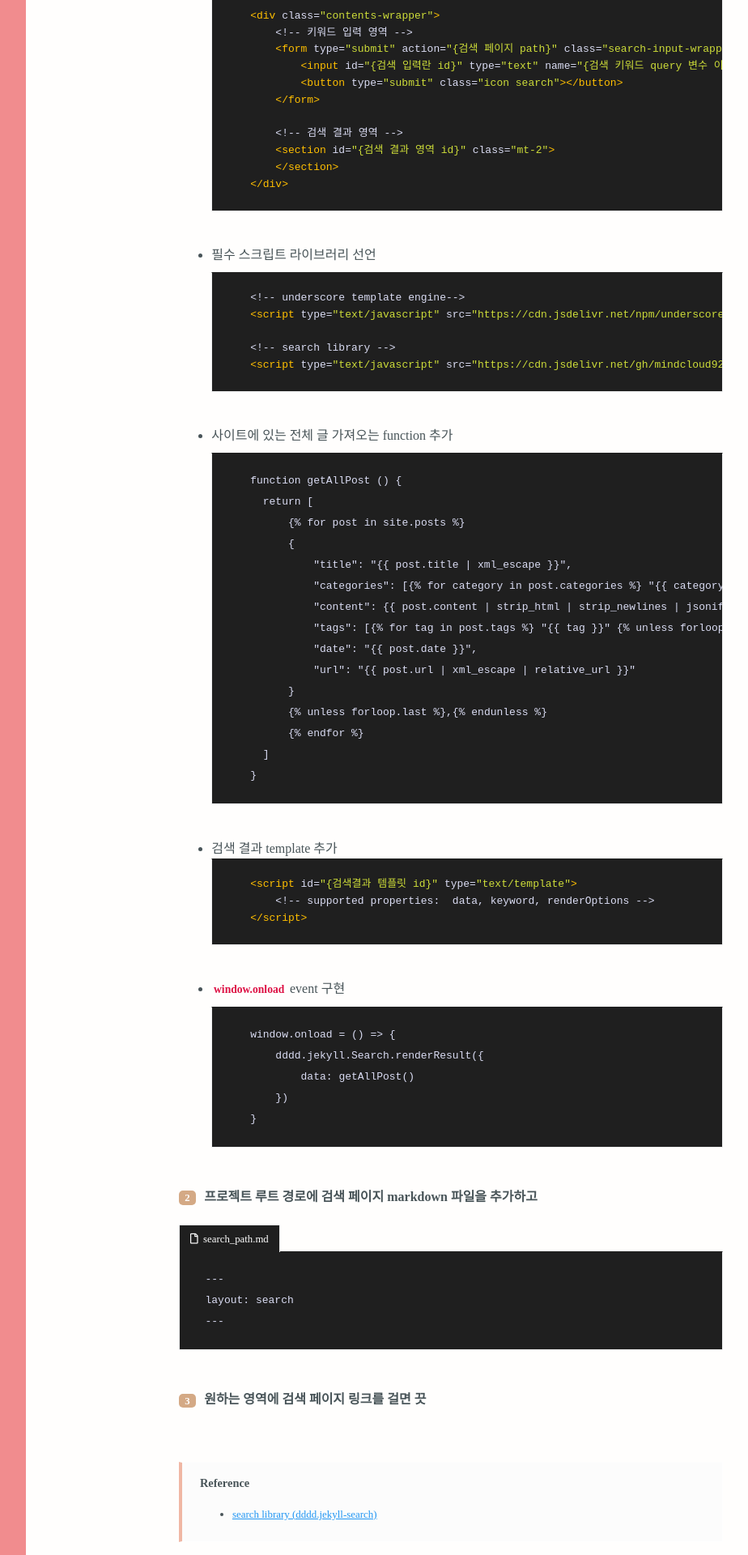
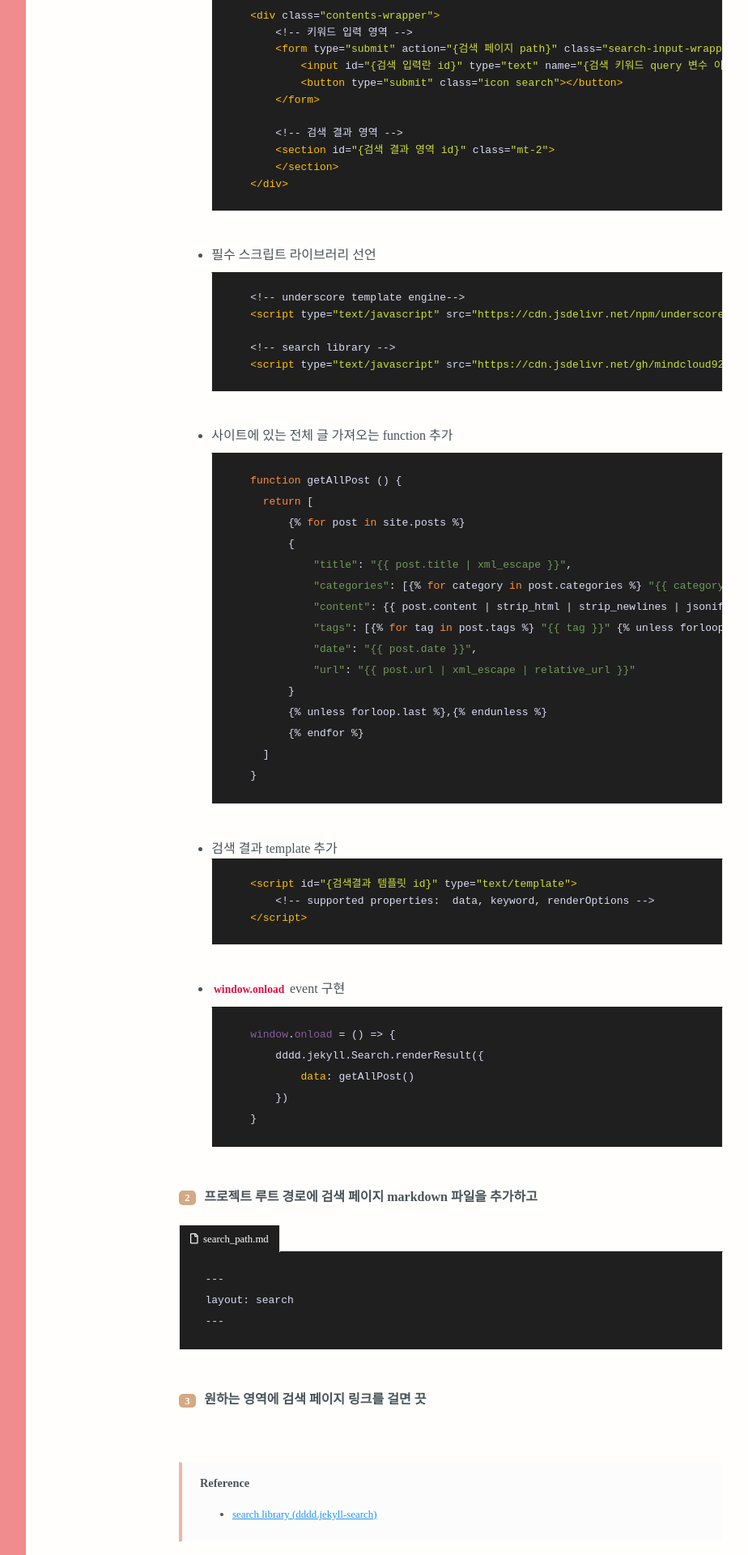
Before and after one commit to mindcloud92/mindcloud92.github.io, a Jekyll site: the page built from _posts/jekyll/2021-06-09-jekyll--apply-search.md, in a window 1280 px wide. Shown: the part 570-2490 px from the top of the page at 81% size, without its empty margins (198-1122 px from the left). Built offline with Jekyll 4.4.1, drawn with Linux system fonts in a browser that asks for light colours; nearby versions of some CDN libraries; some web fonts are replaced.

Commit message:
add script style

```diff
--- a/static/css/partial/_post--detail.sass
+++ b/static/css/partial/_post--detail.sass
@@ -72,6 +72,22 @@
         font-size: .85em
         font-family: var(--font-family--default)
 
+
+      .language-javascript
+        .nb, .na, .nb + .p + .nx,
+          color: #865E9B
+
+        .na
+          color: #ffbf00
+
+        .kd, .k
+          color: #ff8d38
+
+        .kd + .nx
+          color: #ffbf00
+
+        .dl, .dl + .s2
+          color: #709a59
 
 
     .stepper
```
